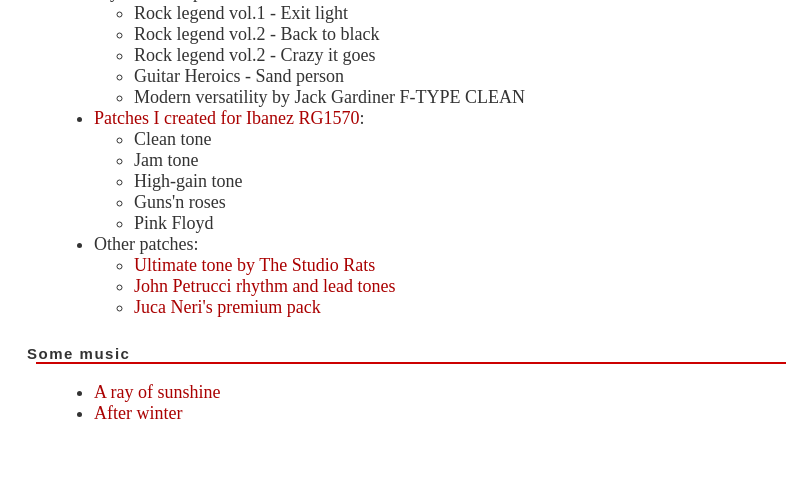
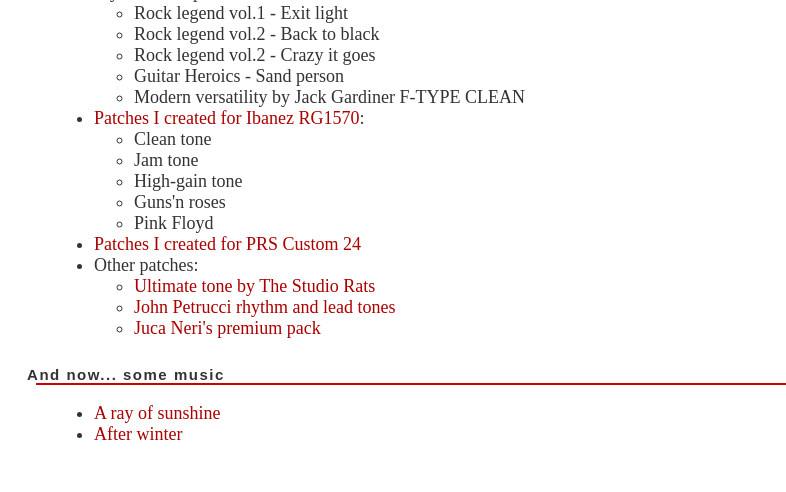
Before and after one commit to claudioscordino/claudioscordino.github.io, a plain HTML site: page guitar.html in a window 1280 px wide. Shown: the part 1202-1694 px from the top of the page, without its empty margins (0-786 px from the left). Drawn offline with Linux system fonts and the light colour scheme.

Commit message:
Patches for PRS Custom 24

```diff
--- a/guitar.html
+++ b/guitar.html
@@ -161,6 +161,7 @@
   	  <li>Guns'n roses</li>
   	  <li>Pink Floyd</li>
   </ul>
+  <li><a href="guitar/gt1000-C77-patches-PRS.zip">Patches I created for PRS Custom 24</a>
   <li>Other patches:
   <ul>
   	  <li><a href="https://www.youtube.com/watch?v=9OBi7ROaNJE">Ultimate tone by The Studio Rats</a>
@@ -174,7 +175,7 @@
 </div><!-- block -->
 
 
-<h2>Some music</h2>
+<h2>And now... some music</h2>
 
 <div class="block">
 <div class="innertext">
```
Also changed, not shown: 1 other file.
